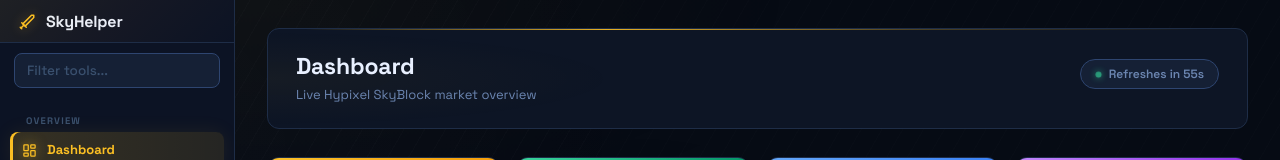
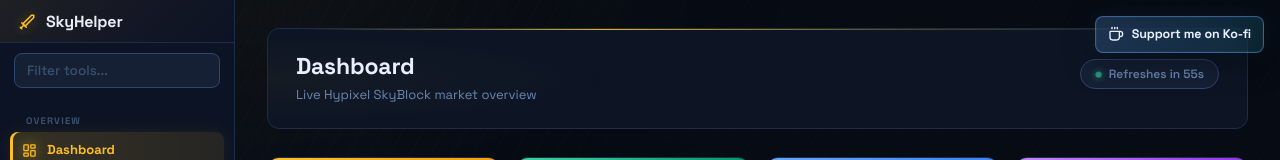
Before and after one commit to Luppole/skyhelp, a React (Vite) app: page / in a window 1280 px wide. Shown: the top 160 px of the page. Built offline with nearby package versions, Linux system fonts and the light colour scheme; no server answers.

Commit message:
Add KoFiCorner component and styles for support link

```diff
--- a/src/App.jsx
+++ b/src/App.jsx
@@ -2,6 +2,7 @@
 import { useEffect } from 'react';
 import Sidebar from './components/Sidebar';
 import MobileNav from './components/MobileNav';
+import KoFiCorner from './components/KoFiCorner';
 import Dashboard from './components/Dashboard';
 import Bazaar from './components/Bazaar';
 import AuctionHouse from './components/AuctionHouse';
@@ -77,6 +78,7 @@
         <ErrorBoundary>
           <a href="#main-content" className="skip-link">Skip to content</a>
           <MobileNav />
+          <KoFiCorner />
           <div className="app-shell">
             <Sidebar />
             <main id="main-content" className="app-main" role="main">
--- /dev/null
+++ b/src/components/KoFiCorner.jsx
@@ -0,0 +1,18 @@
+import { Coffee } from 'lucide-react';
+
+const KOFI_URL = 'https://ko-fi.com/S6S71VTRIW';
+
+export default function KoFiCorner() {
+  return (
+    <a
+      className="kofi-corner"
+      href={KOFI_URL}
+      target="_blank"
+      rel="noreferrer noopener"
+      aria-label="Support me on Ko-fi"
+    >
+      <Coffee size={16} />
+      <span className="kofi-corner__text">Support me on Ko-fi</span>
+    </a>
+  );
+}
--- a/src/index.css
+++ b/src/index.css
@@ -1079,6 +1079,58 @@
   to   { transform: translateX(0)     scale(1);   opacity: 1; }
 }
 
+/* ── Ko-fi ───────────────────────────────────────────────────────────────── */
+/* Disable legacy Ko-fi widget if it ever loads. */
+.floatingchat-container-wrap,
+.floatingchat-container {
+  display: none !important;
+}
+
+/* Fixed top-right Ko-fi link button */
+.kofi-corner {
+  position: fixed;
+  top: 16px;
+  right: 16px;
+  z-index: 200; /* below modals (z-index ~300+), above normal content */
+
+  display: inline-flex;
+  align-items: center;
+  gap: 8px;
+  padding: 8px 12px;
+  border-radius: var(--radius-sm);
+
+  background: linear-gradient(135deg, rgba(96,165,250,0.22), rgba(34,211,238,0.12));
+  border: 1px solid rgba(96,165,250,0.45);
+  color: var(--text);
+  text-decoration: none;
+  font-weight: 800;
+  font-size: 12.5px;
+  letter-spacing: -0.1px;
+
+  box-shadow:
+    0 10px 28px rgba(0,0,0,0.5),
+    0 0 0 1px rgba(255,255,255,0.03) inset,
+    0 0 24px rgba(96,165,250,0.10);
+  backdrop-filter: blur(14px);
+  -webkit-backdrop-filter: blur(14px);
+  transition: transform 0.18s cubic-bezier(0.4, 0, 0.2, 1), border-color 0.18s, box-shadow 0.18s;
+}
+.kofi-corner:hover {
+  transform: translateY(-2px);
+  border-color: rgba(96,165,250,0.7);
+  box-shadow:
+    0 14px 34px rgba(0,0,0,0.6),
+    0 0 0 1px rgba(255,255,255,0.05) inset,
+    0 0 30px rgba(96,165,250,0.18);
+}
+.kofi-corner:active { transform: translateY(-1px) scale(0.98); }
+.kofi-corner:focus-visible { outline: 2px solid rgba(96,165,250,0.75); outline-offset: 3px; }
+
+@media (max-width: 600px) {
+  /* Mobile nav is sticky at top; nudge button below it. */
+  .kofi-corner { top: 54px; right: 10px; padding: 7px 10px; font-size: 12px; }
+}
+
 /* ── Animations ──────────────────────────────────────────────────────────── */
 @keyframes spin              { to { transform: rotate(360deg); } }
 @keyframes slide-in-right    { from { transform: translateX(100%); opacity: 0; } to { transform: translateX(0); opacity: 1; } }
```
Also changed, not shown: 1 other file (tests, documents, lock files or other folders).
